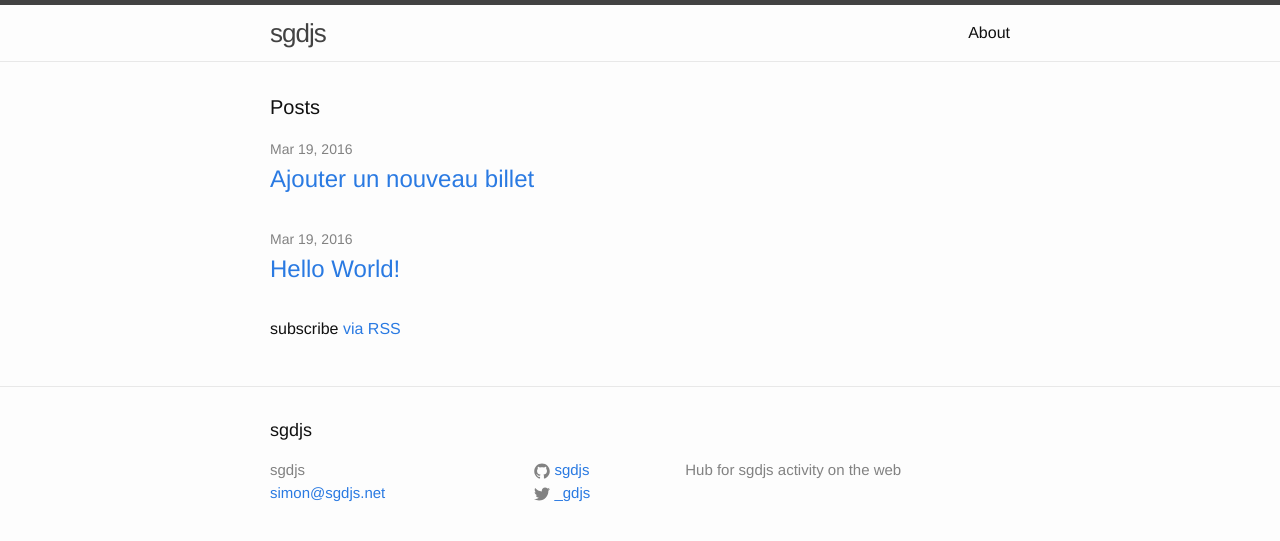
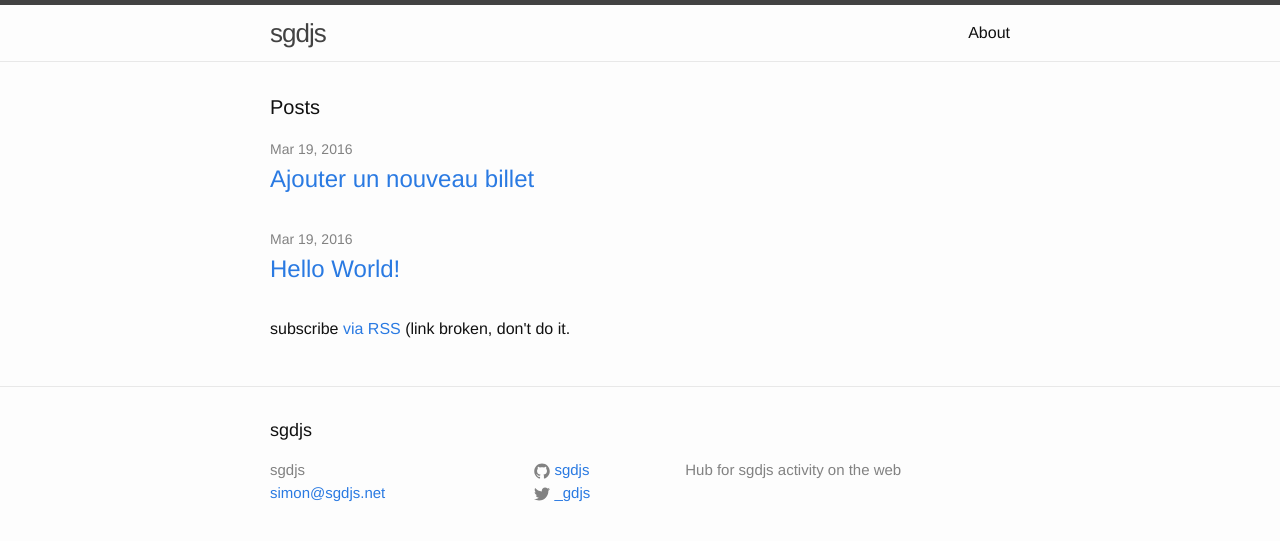
Before and after one commit to sgdjs/sgdjs.github.io, a Jekyll site: the page built from index.html, in a window 1280 px wide. Shown: the top 541 px of the page. Built offline with Jekyll 4.4.1, drawn with Linux system fonts in a browser that asks for light colours.

Commit message:
modified:   index.html

```diff
--- a/index.html
+++ b/index.html
@@ -18,6 +18,6 @@ layout: default
     {% endfor %}
   </ul>
 
-  <p class="rss-subscribe">subscribe <a href="{{ "/feed.xml" | prepend: site.baseurl }}">via RSS</a></p>
+  <p class="rss-subscribe">subscribe <a href="{{ "/feed.xml" | prepend: site.baseurl }}">via RSS</a> (link broken, don't do it.</p>
 
 </div>
```
